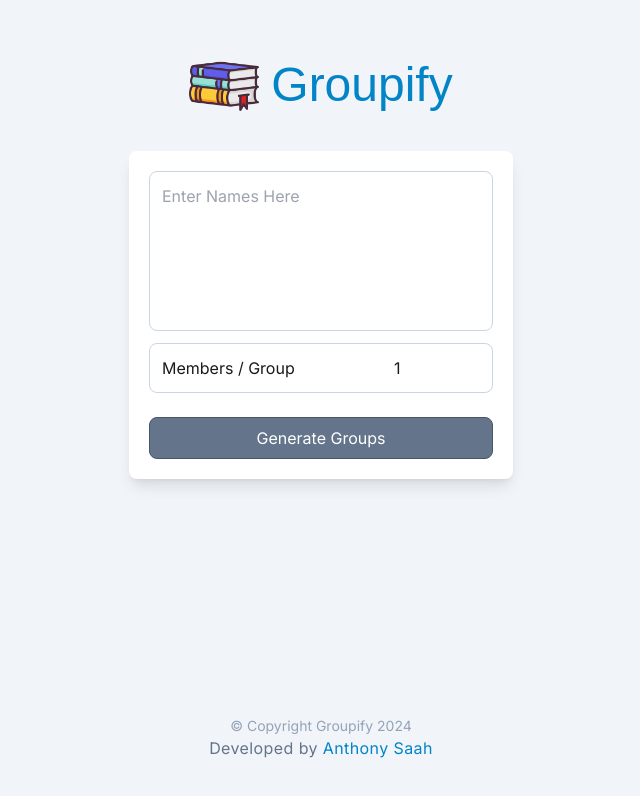
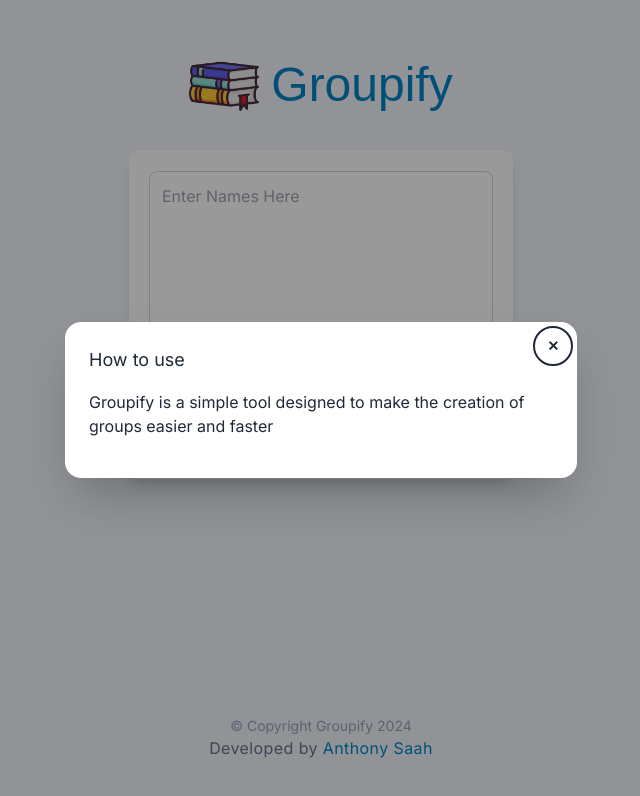
Before and after one commit to thepapisogram/groupify, a Next.js app: page / in a window 1280 px wide. Shown: the top 796 px of the page, without its empty margins (319-959 px from the left). Built offline with nearby package versions, Linux system fonts and the light colour scheme; a web font is replaced by a local one.

Commit message:
Updated README

```diff
--- /dev/null
+++ b/app/components/help.tsx
@@ -0,0 +1,29 @@
+"use client"
+
+import { useEffect } from "react";
+
+const Help = () => {
+
+    useEffect(() => {
+        document.getElementById("my_modal_3").showModal();
+    }, [])
+
+    return(
+        <>
+      <dialog id="my_modal_3" className="modal">
+        <div className="modal-box">
+          <form method="dialog">
+            {/* if there is a button in form, it will close the modal */}
+            <button className="btn btn-sm btn-circle btn-ghost absolute right-2 top-2">
+              ✕
+            </button>
+          </form>
+          <h3 className="font-medium text-lg">How to use</h3>
+          <p className="py-4">Groupify is a simple tool designed to make the creation of groups easier and faster</p>
+        </div>
+      </dialog>
+      </>
+    )
+}
+
+export default Help;
--- a/app/page.tsx
+++ b/app/page.tsx
@@ -3,6 +3,7 @@
 
 import appmeta from "./data/appmeta";
 import Footer from "./components/footer";
+import Help from "./components/help";
 
 export default function Home() {
 
@@ -16,6 +17,7 @@
         title={appmeta.app.title}
         year={appmeta.app.year}
       />
+      <Help />
     </main>
   );
 }
```
Also changed, not shown: 2 other files (tests, documents, lock files or other folders).
